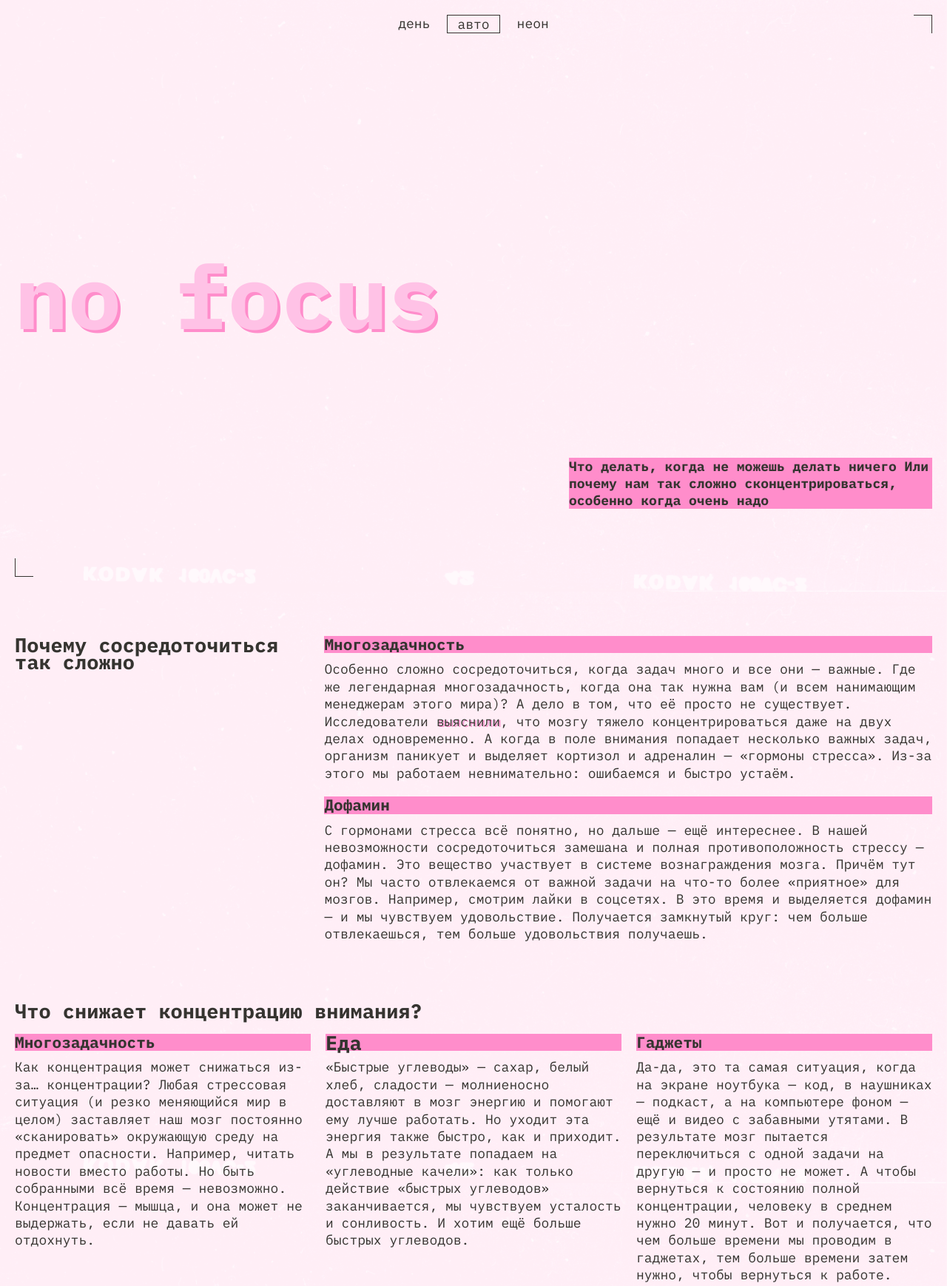
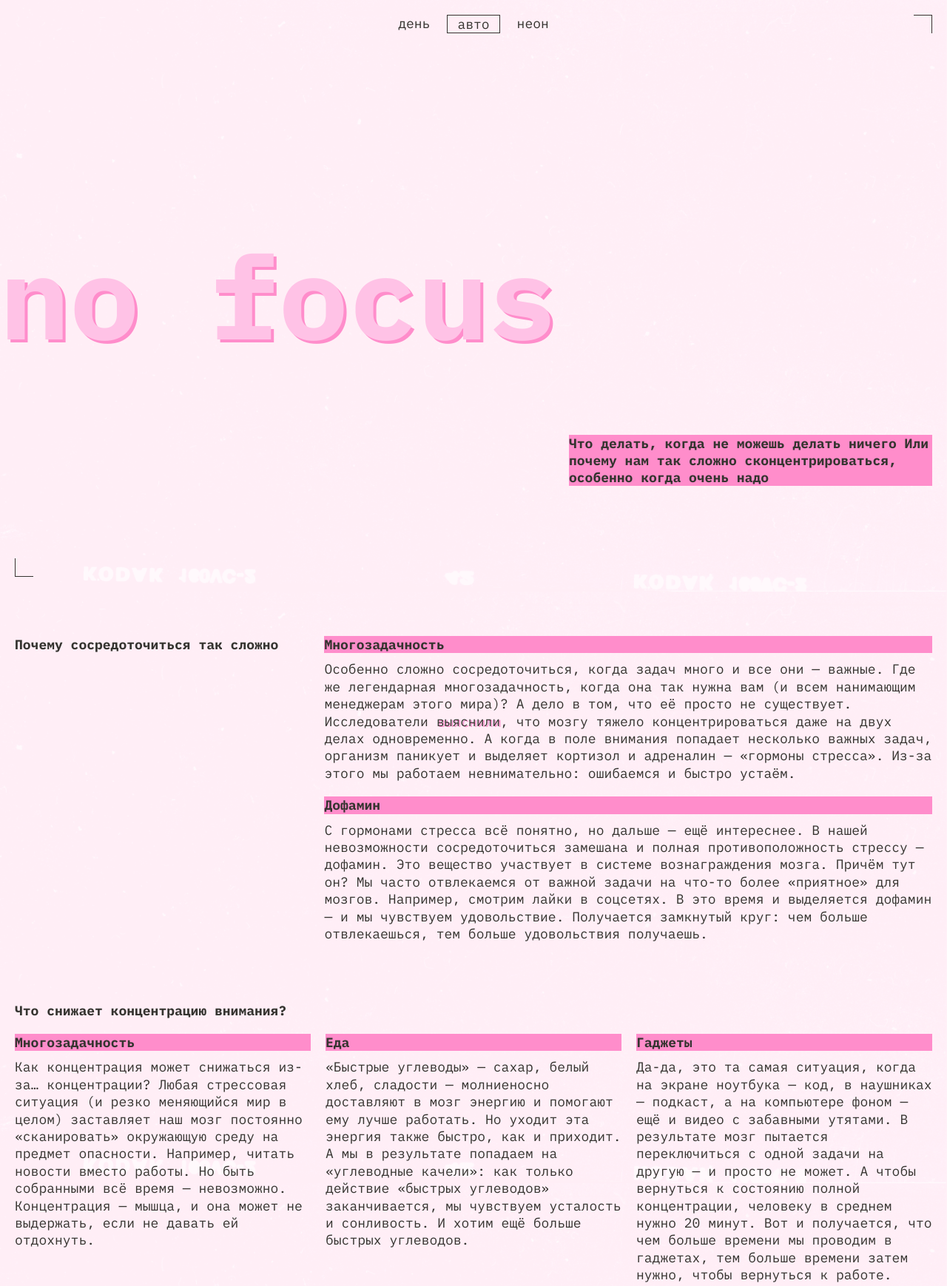
Before and after one commit to SkiFoxi/slozhno-sosredotochitsya, a plain HTML site: page index.html in a window 1280 px wide. Shown: the top 1739 px of the page at 74% size. Drawn offline with Linux system fonts and the light colour scheme.

Commit message:
Исправил ошибки

```diff
--- a/styles/style.css
+++ b/styles/style.css
@@ -6,16 +6,16 @@ body {
   flex-direction: column;
   height: 100%;
   margin: auto;
-  font-family: "IBM Plex Mono", Regular;
+  font-family: var(--main-font-family), monospace;
   font-size: 18px;
   font-weight: 400;
   gap: var(--section-padding-body);
 }
+
 .page {
   background-image: var(--header-image);
   background-repeat: no-repeat;
-  background-size: 100vw 100vh;
-  object-fit: cover;
+  background-size: cover;
   background-position: center;
   background-attachment: fixed;
   background-color: var( --website-main-background-color);
@@ -25,7 +25,7 @@ body {
 .header {
   position: relative;
   display: grid;
-  grid-template-rows: 1fr 1fr 1fr;
+  grid-template-rows: 1fr auto  1fr;
   height: 100vh; /*Изменяется*/
   padding: var(--main-largest-padding);  /* будет меняться при изменении width*/
   width: 100%; /*Изменяется*/
@@ -89,6 +89,8 @@ body {
 .header__theme-menu-item {
   color: var(--header-list-item-color, #FF0070);
   text-transform: lowercase;
+  font-weight: 400;
+  font-size: 18px;
 }
 
 .header__theme-menu-button {
@@ -116,12 +118,11 @@ body {
   display: flex;
   flex-wrap: wrap;
   color: var(--header-title-color, #DB00FF);
-  font-size: var(--largest-title-font-size);
+  font-size: clamp(var(--largest-title-font-size));
   line-height: 82.5%;
   text-shadow: 4px 4px 0 var(--accent-title-color, #FF0070);
   justify-content: start;
   align-content: center;
-  font-weight: 700;
 }
 
 .header__section {
@@ -157,6 +158,7 @@ body {
 .main__section-title {
   font-weight: 700;
   color: var(--main-title-color);
+  font-size: 18px;
 }
 
 .main__section-text-block {
@@ -172,6 +174,7 @@ body {
   font-weight: 700;
   color: var(--main-subtitle-color);
   background-color: var(--main-subtitle-background-color);
+  font-size: 18px;
 }
 
 .main__section-text {
@@ -196,6 +199,7 @@ body {
   font-weight: 400;
   color: var(--main-subtitle-color);
   background-color: var(--main-subtitle-background-color);
+  font-size: 18px;
 }
 
 .main__section-picture {
@@ -203,8 +207,9 @@ body {
 }
 
 .main__section-list {
+  display: grid;
   width: 100%;
-  gap: 20px
+  gap: 5px;
 }
 
 .main__section-list-item {
@@ -213,26 +218,6 @@ body {
 .main__section-icon {
   width: 100%;
   object-fit: cover;
-}
-
-.main__section-icon-sunset {
-  grid-area: sunset;
-}
-
-.main__section-icon-ice-cream {
-  grid-area: ice-cream;
-}
-
-.main__section-icon-tape {
-  grid-area: tape;
-}
-
-.main__section-icon-books {
-  grid-area: books;
-}
-
-.main__section-icon-street {
-  grid-area: street;
 }
 
 .main__section-subtitle-picture {
@@ -250,13 +235,13 @@ body {
 .footer__title {
   display: grid;
   color: var(--header-title-color, #DB00FF);
-  font-size: var(--largest-title-font-size);
+  font-size: clamp(var(--largest-title-font-size));
   line-height: 82.5%;
   text-shadow: 2px 2px 0px var(--accent-title-color ,#FF0070);
   justify-content: center;
   align-content: center;
   font-weight: 700;
-  font-family: 'IBM Plex Mono';
+  font-family: var(--main-font-family), monospace;
 }
 
 .footer-decoration-line-top {
@@ -272,10 +257,21 @@ body {
   border-bottom: 1px solid var(--decoration-line) ;
   border-left: 1px solid var(--decoration-line) ;
 }
+@media (min-width: 375px) {
+  .header__section-text {
+    padding-right: 10%;
+  }
+}
 
 @media (min-width: 768px) {
-  .header-title{
-    --largest-title-font-size:clamp(7.5rem, 0.5625rem + 14.4531vw, 9.8125rem);
+  .header {
+    padding-left: 0;
+  }
+  .header__theme-menu {
+    padding-left: var(--main-largest-padding);
+  }
+  .header__section-text {
+    padding-right: 15%;
   }
   .header__section-text {
     max-width: calc((100vw - (var(--main-largest-padding) * 2)) / 2);
@@ -283,12 +279,31 @@ body {
   .main__section_content:nth-child(2n+1){
     grid-template-columns: 0.97fr 2fr;
   }
+  .main__section_content:nth-child(2n) .main__section-title {
+    max-width: 20vw;
+  }
   .main__section-list {
     display: grid;
     grid-template-areas:
     "sunset sunset ice-cream"
     "tape books ice-cream"
     "tape street street";
+    gap:20px
+  }
+  .main__section-icon-sunset {
+    grid-area: sunset;
+  }
+  .main__section-icon-ice-cream {
+    grid-area: ice-cream;
+  }
+  .main__section-icon-tape {
+    grid-area: tape;
+  }
+  .main__section-icon-books {
+    grid-area: books;
+  }
+  .main__section-icon-street {
+    grid-area: street;
   }
   .main__section-list-item {
     display: flex;
@@ -298,6 +313,7 @@ body {
 @media (min-width: 1024px) {
   .header__section-text {
     max-width: 491px;
+    padding-right: 0;
   }
   .header .header__theme-menu {
     display: flex;
@@ -307,6 +323,9 @@ body {
   .header__theme-menu .header__theme-menu-list {
     flex-direction: row;
   }
+  .main__section_content:nth-child(2n) .main__section-title {
+    max-width: 33%;
+  }
   .main__section_content:nth-child(2n) .main__section-text-block {
     grid-template-columns: 1fr 1fr 1fr;
   }
--- a/styles/variables.css
+++ b/styles/variables.css
@@ -20,7 +20,8 @@
   --main-section-padding: 50px;
   --section-padding-body: 40px;
   --section-subtitle-picture-margin: 10px;
-  --largest-title-font-size: clamp(7.25rem, 7.0115rem + 1.0178vw, 7.5rem);
+  --largest-title-font-size: 7.25rem, 7.0115rem + 1.0178vw, 7.5rem;
+  --main-font-family: "IBM Plex Mono";
 }
 
 
@@ -30,6 +31,8 @@
     --main-largest-padding: 20px;
     --main-section-padding: 80px;
     --section-padding-body: 60px;
+    --largest-title-font-size: 7.5rem, 0.5625rem + 14.4531vw, 9.8125rem;
+    --section-subtitle-picture-margin: 20px;
   }
 }
 
```
